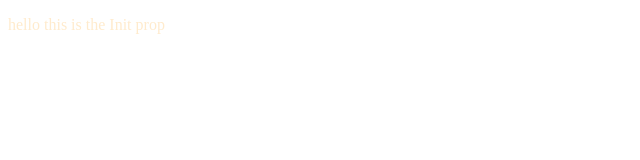
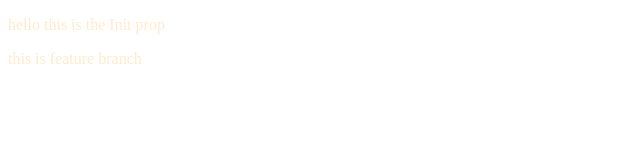
Before and after one commit to Global-Proptech/localRepo, a plain HTML site: page index.html in a window 1280 px wide. Shown: the full height of the page, 0-640 px from the left. Drawn offline with Linux system fonts and the light colour scheme.

Commit message:
add feature branch

```diff
--- a/index.html
+++ b/index.html
@@ -8,5 +8,6 @@
 </head>
 <body>
     <p>hello this is the Init prop</p>
+    <p>this is feature branch</p>
 </body>
 </html>
```
